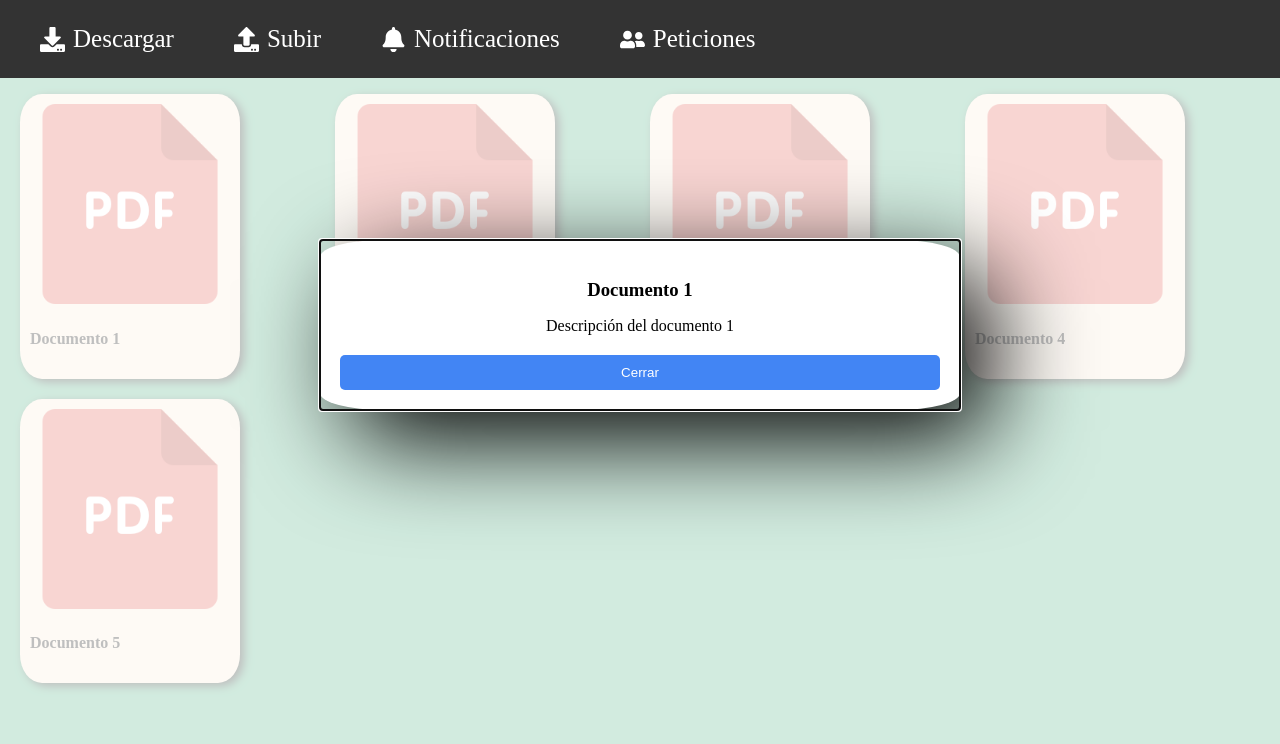
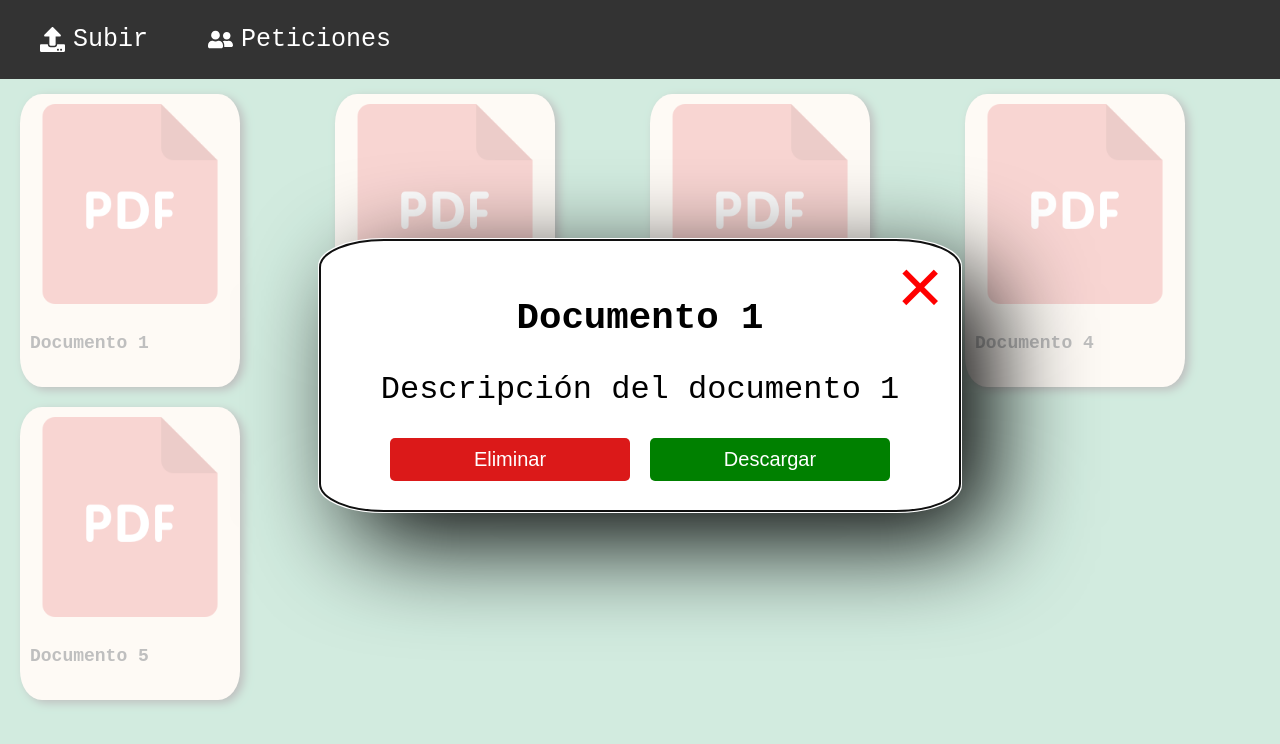
Before and after one commit to jgomezb11/CarpetaCiudadana, a React (Create React App) app in the folder front/: page / in a window 1280 px wide. Both pictures are taken after a click on the element "Documento 1". Shown: the top 744 px of the page. Built offline with nearby package versions, Linux system fonts and the light colour scheme; no server answers.

Commit message:
Modal styled

```diff
--- a/front/src/Pages/Login/Login.css
+++ b/front/src/Pages/Login/Login.css
@@ -37,7 +37,7 @@
     border-radius: 4px;
   }
 
-  button {
+  login-form button {
     width: 100%;
     padding: 8px 12px;
     background-color: #4CAF50;
@@ -47,7 +47,7 @@
     cursor: pointer;
   }
 
-  button:hover {
+  login-form button:hover {
     background-color: #45a049;
   }
 
--- a/front/src/components/DocumentGrid/DocumentGrid.css
+++ b/front/src/components/DocumentGrid/DocumentGrid.css
@@ -37,6 +37,8 @@
   display: block;
   justify-content: center;
   align-items: center;
+  border-radius: 10%;
+  font-size: xx-large;
 }
 
 .modal-content {
@@ -56,16 +58,50 @@
   margin-bottom: 20px;
 }
 
-  .modal button {
-    background-color: #4285f4;
+.erase-button,
+.download-button {
+  width: 40%;
+  margin: 10px;
   color: #fff;
   border: none;
   border-radius: 5px;
   padding: 10px 20px;
   cursor: pointer;
-    transition: background-color 0.3s ease;
 }
 
-  .modal button:hover {
-    background-color: #3367d6;
+.erase-button {
+  background-color: rgb(219, 25, 25);
 }
+
+.close-button {
+  position: absolute;
+  width: 80px;
+  top: 0px;
+  right: 0px;
+  background-color: transparent;
+  border: none;
+  cursor: pointer;
+}
+
+.close-icon {
+  color: red;
+  font-size: 80px;
+}
+
+.erase-button {
+  background-color: rgb(219, 25, 25);
+  transition: transform 0.3s ease;
+  font-size: 20px;
+}
+
+.download-button {
+  background-color: green;
+  transition: transform 0.3s ease;
+  font-size: 20px;
+}
+
+.erase-button:hover,
+.download-button:hover {
+  transform: scale(1.1);
+  box-shadow: black 4px 3px 10px;
+}
--- a/front/src/components/DocumentGrid/DocumentGrid.jsx
+++ b/front/src/components/DocumentGrid/DocumentGrid.jsx
@@ -51,6 +51,14 @@ const DocumentGrid = ({ userId }) => {
         setModalOpen(false);
     };
 
+    const downloadDocument = (document) => {
+
+    };
+
+    const eraseDocument = (document) => {
+
+    };
+
     return (
         <div className="document-grid-container">
             <div className="document-grid">
@@ -66,12 +74,22 @@ const DocumentGrid = ({ userId }) => {
                 ))}
             </div>
             {selectedDocument && (
-                <Modal className="modal" isOpen={modalOpen} onClose={closeModal}>
+                <Modal
+                    className="modal"
+                    isOpen={modalOpen}
+                    onRequestClose={closeModal}
+                    shouldCloseOnOverlayClick={true}
+                >
                     <div className="modal-content">
                         <h3>{selectedDocument.title}</h3>
                         <p>{selectedDocument.description}</p>
-                        <button onClick={closeModal}>Cerrar</button>
+                        <button className="close-button" onClick={closeModal}>
+                            <span className="close-icon">&times;</span>
+                        </button>
+                        <button className="erase-button" onClick={eraseDocument}>Eliminar</button>
+                        <button className="download-button" onClick={downloadDocument}>Descargar</button>
                     </div>
+
                 </Modal>
             )}
         </div>
--- a/front/src/components/Header/Header.jsx
+++ b/front/src/components/Header/Header.jsx
@@ -9,20 +9,8 @@ function Header() {
         <ul className="nav-menu">
           <li className="nav-item">
             <a href="#" className="nav-link">
-              <FaDownload className="nav-icon" />
-              Descargar
-            </a>
-          </li>
-          <li className="nav-item">
-            <a href="#" className="nav-link">
               <FaUpload className="nav-icon" />
               Subir
-            </a>
-          </li>
-          <li className="nav-item">
-            <a href="#" className="nav-link">
-              <FaBell className="nav-icon" />
-              Notificaciones
             </a>
           </li>
           <li className="nav-item">
--- a/front/src/index.css
+++ b/front/src/index.css
@@ -1,4 +1,6 @@
 body{
     margin: 0;
     background-color: rgb(75, 177, 129);
+    font-family: 'Courier New', Courier, monospace;
+    font-size: large;
 }
```
Lines whose indentation alone changed are shown as unchanged.
